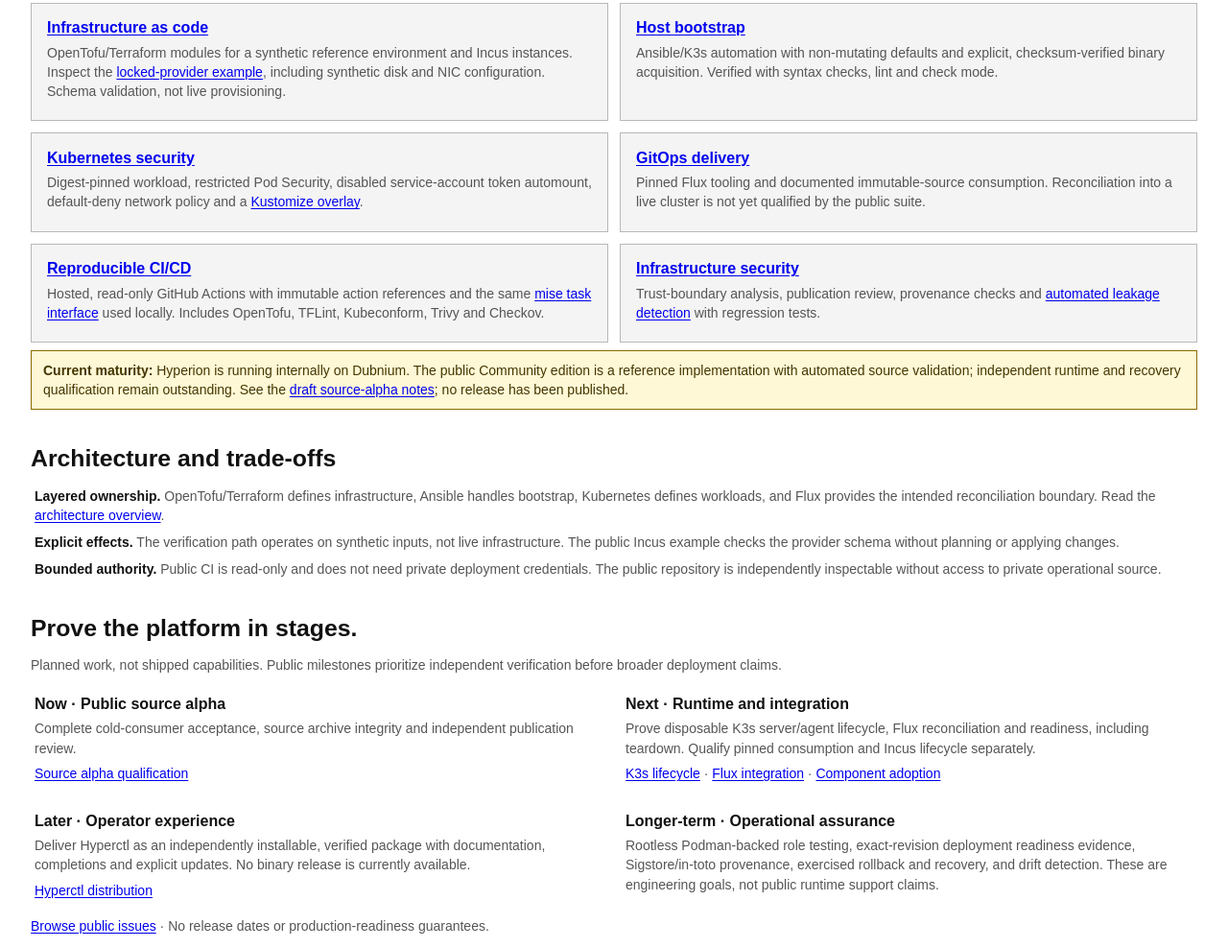
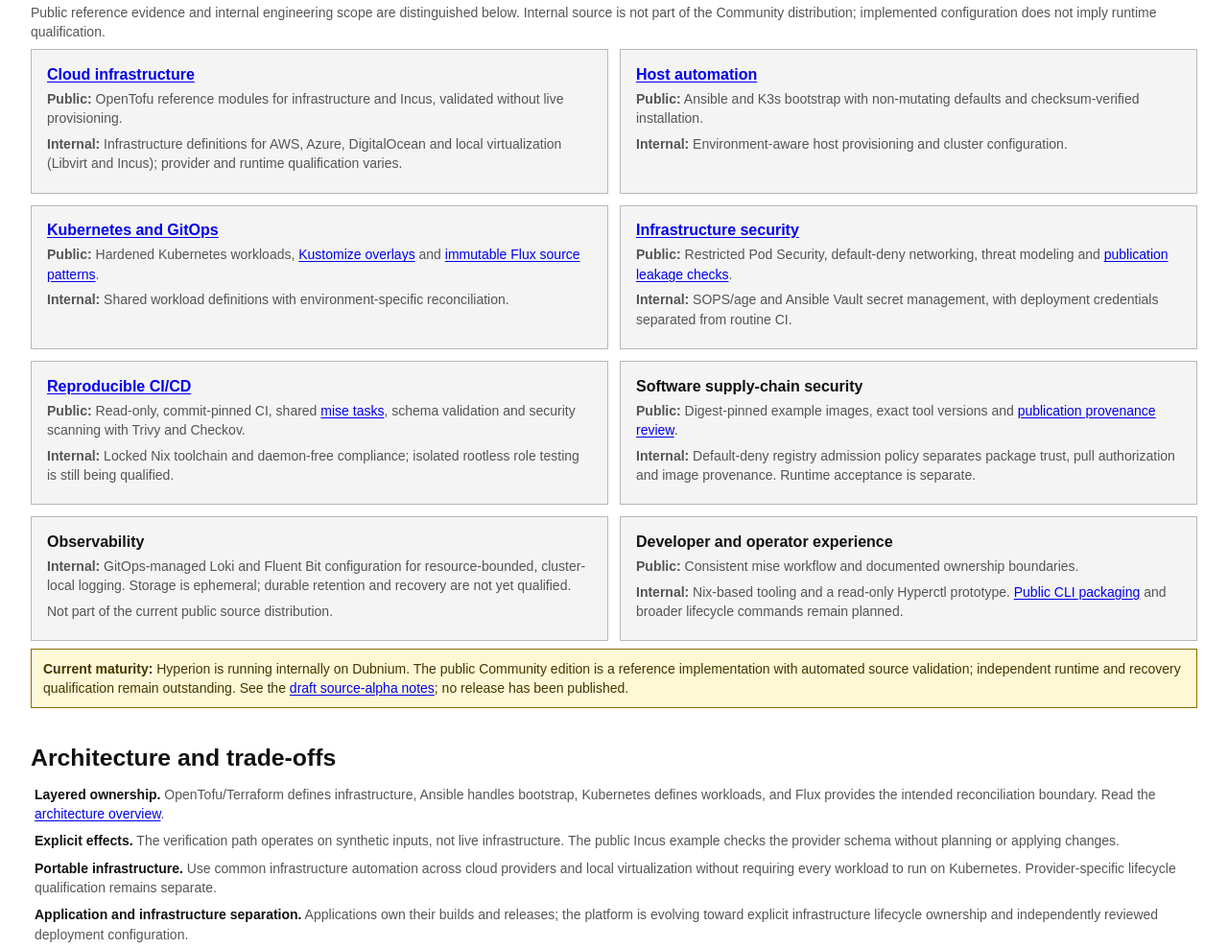
Before and after one commit to hackelia-micrantha/hyperion-community, a plain HTML site: page web/index.html in a window 1280 px wide. Shown: the part 502-1490 px from the top of the page at 96% size. Drawn offline with Linux system fonts and the light colour scheme.

Commit message:
docs(web): present broader platform engineering scope with maturity distinctions

```diff
--- a/web/index.html
+++ b/web/index.html
@@ -107,7 +107,7 @@
       <div>
       <p class="eyebrow">Platform engineering · DevSecOps · Infrastructure as code</p>
       <h1>Reproducible infrastructure. Secure delivery.</h1>
-      <p class="lead">Hyperion Community demonstrates how infrastructure provisioning, host bootstrap, Kubernetes and GitOps fit together under reproducible validation and explicit security boundaries. Explore real modules, hardened reference workloads and automated checks in a public, deployment-neutral codebase.</p>
+      <p class="lead">Hyperion is a platform engineering project for reproducible cloud and local infrastructure, lightweight Kubernetes and secure delivery. Explore its public reference modules and engineering evidence, alongside the broader direction of the internally operated platform.</p>
       <div class="actions"><a class="action primary" href="https://github.com/hackelia-micrantha/hyperion-community">Explore source on GitHub</a><a class="action" href="https://github.com/hackelia-micrantha/hyperion-community/actions/workflows/ci.yml">Inspect CI evidence</a></div>
       <p class="maturity"><strong>In internal use</strong> · Public source reference · Source alpha pending</p>
       </div>
@@ -121,19 +121,25 @@
         </ol>
       </aside>
     </header>
-    <section id="implementation"><h2 class="section-title">Engineering in practice</h2><div class="grid">
-      <div class="card"><h3><a href="https://github.com/hackelia-micrantha/hyperion-community/tree/main/terraform/modules">Infrastructure as code</a></h3><p>OpenTofu/Terraform modules for a synthetic reference environment and Incus instances. Inspect the <a href="https://github.com/hackelia-micrantha/hyperion-community/tree/main/examples/incus-instance">locked-provider example</a>, including synthetic disk and NIC configuration. Schema validation, not live provisioning.</p></div>
-      <div class="card"><h3><a href="https://github.com/hackelia-micrantha/hyperion-community/tree/main/ansible/roles/k3s">Host bootstrap</a></h3><p>Ansible/K3s automation with non-mutating defaults and explicit, checksum-verified binary acquisition. Verified with syntax checks, lint and check mode.</p></div>
-      <div class="card"><h3><a href="https://github.com/hackelia-micrantha/hyperion-community/tree/main/k8s/base">Kubernetes security</a></h3><p>Digest-pinned workload, restricted Pod Security, disabled service-account token automount, default-deny network policy and a <a href="https://github.com/hackelia-micrantha/hyperion-community/tree/main/k8s/examples/local">Kustomize overlay</a>.</p></div>
-      <div class="card"><h3><a href="https://github.com/hackelia-micrantha/hyperion-community/tree/main/k8s/flux">GitOps delivery</a></h3><p>Pinned Flux tooling and documented immutable-source consumption. Reconciliation into a live cluster is not yet qualified by the public suite.</p></div>
-      <div class="card"><h3><a href="https://github.com/hackelia-micrantha/hyperion-community/blob/main/.github/workflows/ci.yml">Reproducible CI/CD</a></h3><p>Hosted, read-only GitHub Actions with immutable action references and the same <a href="https://github.com/hackelia-micrantha/hyperion-community/blob/main/mise.toml">mise task interface</a> used locally. Includes OpenTofu, TFLint, Kubeconform, Trivy and Checkov.</p></div>
-      <div class="card"><h3><a href="https://github.com/hackelia-micrantha/hyperion-community/blob/main/docs/security/threat-model.md">Infrastructure security</a></h3><p>Trust-boundary analysis, publication review, provenance checks and <a href="https://github.com/hackelia-micrantha/hyperion-community/blob/main/scripts/publication_audit.py">automated leakage detection</a> with regression tests.</p></div>
+    <section id="implementation"><h2 class="section-title">Engineering in practice</h2>
+      <p class="section-intro">Public reference evidence and internal engineering scope are distinguished below. Internal source is not part of the Community distribution; implemented configuration does not imply runtime qualification.</p>
+      <div class="grid">
+      <div class="card"><h3><a href="https://github.com/hackelia-micrantha/hyperion-community/tree/main/terraform/modules">Cloud infrastructure</a></h3><p><strong>Public:</strong> OpenTofu reference modules for infrastructure and Incus, validated without live provisioning.</p><p><strong>Internal:</strong> Infrastructure definitions for AWS, Azure, DigitalOcean and local virtualization (Libvirt and Incus); provider and runtime qualification varies.</p></div>
+      <div class="card"><h3><a href="https://github.com/hackelia-micrantha/hyperion-community/tree/main/ansible/roles/k3s">Host automation</a></h3><p><strong>Public:</strong> Ansible and K3s bootstrap with non-mutating defaults and checksum-verified installation.</p><p><strong>Internal:</strong> Environment-aware host provisioning and cluster configuration.</p></div>
+      <div class="card"><h3><a href="https://github.com/hackelia-micrantha/hyperion-community/tree/main/k8s/base">Kubernetes and GitOps</a></h3><p><strong>Public:</strong> Hardened Kubernetes workloads, <a href="https://github.com/hackelia-micrantha/hyperion-community/tree/main/k8s/examples/local">Kustomize overlays</a> and <a href="https://github.com/hackelia-micrantha/hyperion-community/tree/main/k8s/flux">immutable Flux source patterns</a>.</p><p><strong>Internal:</strong> Shared workload definitions with environment-specific reconciliation.</p></div>
+      <div class="card"><h3><a href="https://github.com/hackelia-micrantha/hyperion-community/blob/main/docs/security/threat-model.md">Infrastructure security</a></h3><p><strong>Public:</strong> Restricted Pod Security, default-deny networking, threat modeling and <a href="https://github.com/hackelia-micrantha/hyperion-community/blob/main/scripts/publication_audit.py">publication leakage checks</a>.</p><p><strong>Internal:</strong> SOPS/age and Ansible Vault secret management, with deployment credentials separated from routine CI.</p></div>
+      <div class="card"><h3><a href="https://github.com/hackelia-micrantha/hyperion-community/blob/main/.github/workflows/ci.yml">Reproducible CI/CD</a></h3><p><strong>Public:</strong> Read-only, commit-pinned CI, shared <a href="https://github.com/hackelia-micrantha/hyperion-community/blob/main/mise.toml">mise tasks</a>, schema validation and security scanning with Trivy and Checkov.</p><p><strong>Internal:</strong> Locked Nix toolchain and daemon-free compliance; isolated rootless role testing is still being qualified.</p></div>
+      <div class="card"><h3>Software supply-chain security</h3><p><strong>Public:</strong> Digest-pinned example images, exact tool versions and <a href="https://github.com/hackelia-micrantha/hyperion-community/blob/main/docs/architecture/provenance.md">publication provenance review</a>.</p><p><strong>Internal:</strong> Default-deny registry admission policy separates package trust, pull authorization and image provenance. Runtime acceptance is separate.</p></div>
+      <div class="card"><h3>Observability</h3><p><strong>Internal:</strong> GitOps-managed Loki and Fluent Bit configuration for resource-bounded, cluster-local logging. Storage is ephemeral; durable retention and recovery are not yet qualified.</p><p>Not part of the current public source distribution.</p></div>
+      <div class="card"><h3>Developer and operator experience</h3><p><strong>Public:</strong> Consistent mise workflow and documented ownership boundaries.</p><p><strong>Internal:</strong> Nix-based tooling and a read-only Hyperctl prototype. <a href="https://github.com/hackelia-micrantha/hyperion-community/issues/2">Public CLI packaging</a> and broader lifecycle commands remain planned.</p></div>
     </div>
       <div class="status-callout"><p><strong>Current maturity:</strong> Hyperion is running internally on Dubnium. The public Community edition is a reference implementation with automated source validation; independent runtime and recovery qualification remain outstanding. See the <a href="https://github.com/hackelia-micrantha/hyperion-community/blob/main/docs/releases/v0.1.0-alpha.1.md">draft source-alpha notes</a>; no release has been published.</p></div>
     </section>
     <section id="scope"><h2 class="section-title">Architecture and trade-offs</h2><div class="list">
       <p><strong>Layered ownership.</strong> OpenTofu/Terraform defines infrastructure, Ansible handles bootstrap, Kubernetes defines workloads, and Flux provides the intended reconciliation boundary. Read the <a href="https://github.com/hackelia-micrantha/hyperion-community/blob/main/docs/architecture/README.md">architecture overview</a>.</p>
       <p><strong>Explicit effects.</strong> The verification path operates on synthetic inputs, not live infrastructure. The public Incus example checks the provider schema without planning or applying changes.</p>
+      <p><strong>Portable infrastructure.</strong> Use common infrastructure automation across cloud providers and local virtualization without requiring every workload to run on Kubernetes. Provider-specific lifecycle qualification remains separate.</p>
+      <p><strong>Application and infrastructure separation.</strong> Applications own their builds and releases; the platform is evolving toward explicit infrastructure lifecycle ownership and independently reviewed deployment configuration.</p>
       <p><strong>Bounded authority.</strong> Public CI is read-only and does not need private deployment credentials. The public repository is independently inspectable without access to private operational source.</p>
     </div></section>
     <section id="roadmap">
@@ -143,7 +149,7 @@
         <article class="card"><h3>Now · Public source alpha</h3><p>Complete cold-consumer acceptance, source archive integrity and independent publication review.</p><p><a href="https://github.com/hackelia-micrantha/hyperion-community/issues/29">Source alpha qualification</a></p></article>
         <article class="card"><h3>Next · Runtime and integration</h3><p>Prove disposable K3s server/agent lifecycle, Flux reconciliation and readiness, including teardown. Qualify pinned consumption and Incus lifecycle separately.</p><p><a href="https://github.com/hackelia-micrantha/hyperion-community/issues/16">K3s lifecycle</a> · <a href="https://github.com/hackelia-micrantha/hyperion-community/issues/18">Flux integration</a> · <a href="https://github.com/hackelia-micrantha/hyperion-community/issues/11">Component adoption</a></p></article>
         <article class="card"><h3>Later · Operator experience</h3><p>Deliver Hyperctl as an independently installable, verified package with documentation, completions and explicit updates. No binary release is currently available.</p><p><a href="https://github.com/hackelia-micrantha/hyperion-community/issues/2">Hyperctl distribution</a></p></article>
-        <article class="card"><h3>Longer-term · Operational assurance</h3><p>Rootless Podman-backed role testing, exact-revision deployment readiness evidence, Sigstore/in-toto provenance, exercised rollback and recovery, and drift detection. These are engineering goals, not public runtime support claims.</p></article>
+        <article class="card"><h3>Longer-term · Operational assurance</h3><p>Rootless Podman-backed role testing, exact-revision deployment readiness evidence, Sigstore/in-toto provenance, exercised rollback and recovery, and drift detection. Expand OpenTofu infrastructure ownership to serverless workloads, with isolated state and explicit ownership handoffs. These are engineering goals, not public runtime support claims.</p></article>
       </div>
       <p class="section-intro"><a href="https://github.com/hackelia-micrantha/hyperion-community/issues">Browse public issues</a> · No release dates or production-readiness guarantees.</p>
     </section>
```
